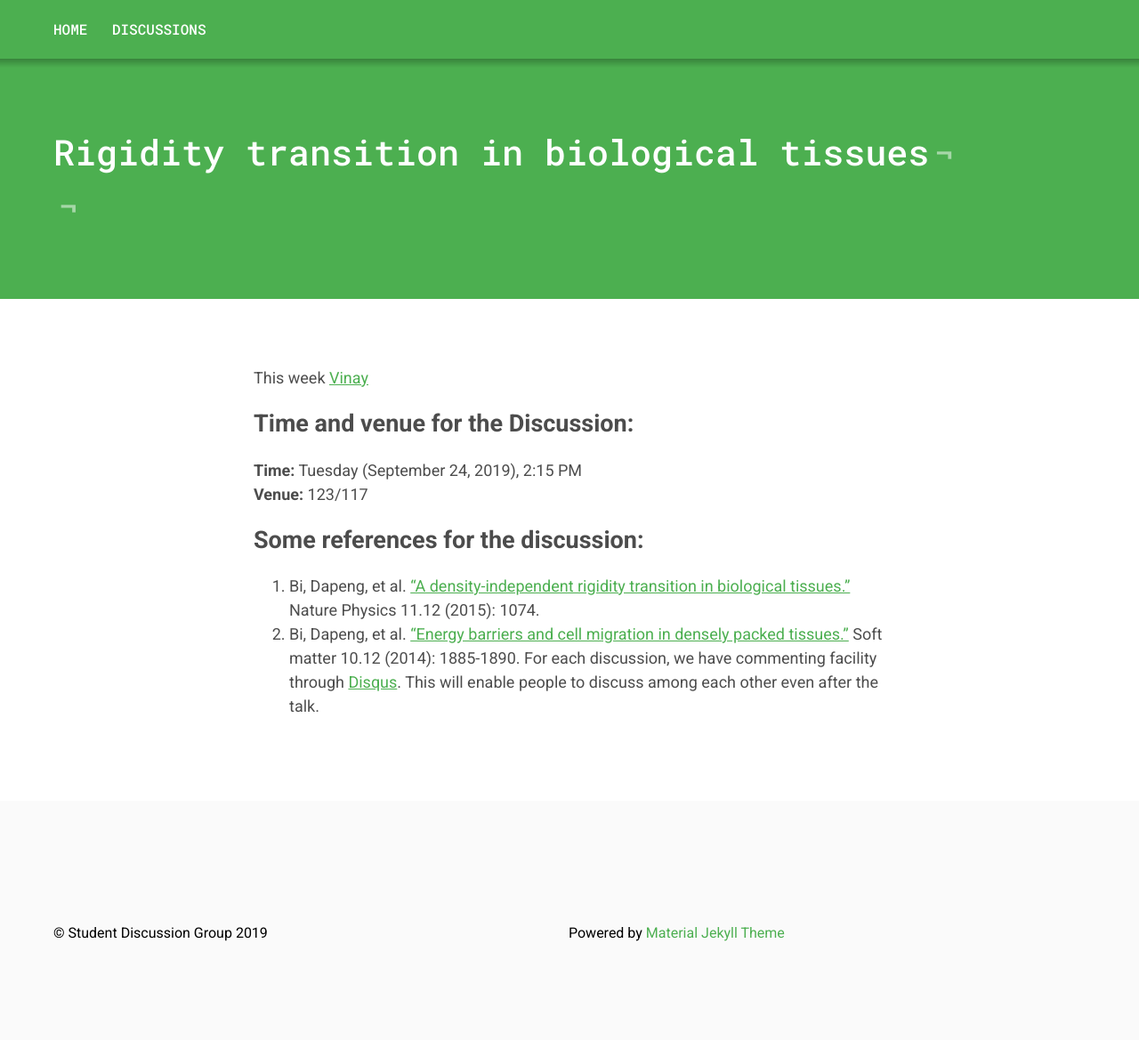
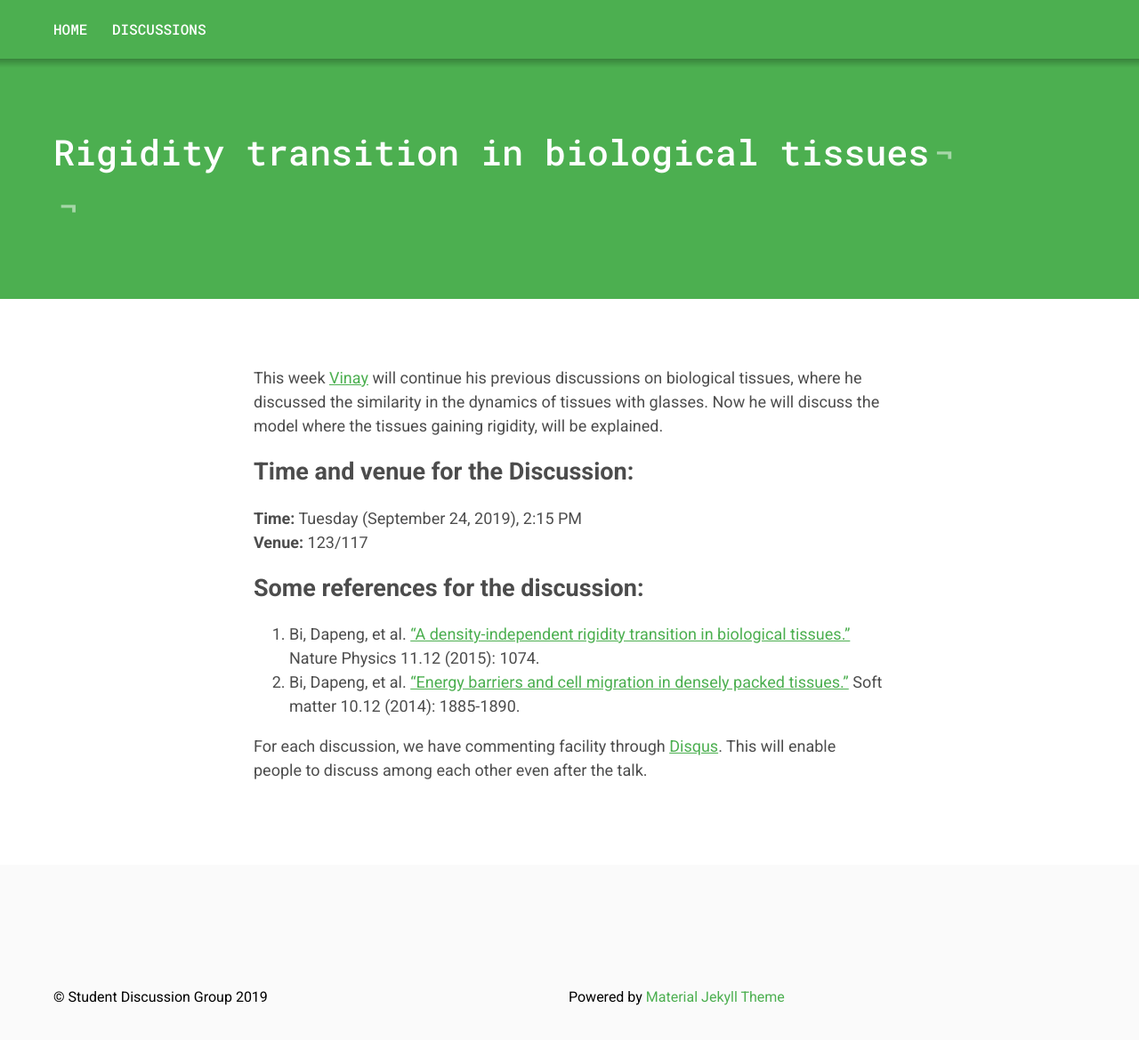
Before and after one commit to vinayphys/discussion2020, a Jekyll site: the page built from _posts/2019-09-24-Rigidity_transition.markdown, in a window 1280 px wide and 1272 px high. Shown: the top 1169 px of the window at 89% size. Built offline with Jekyll 4.4.1, drawn with Linux system fonts in a browser that asks for light colours; comment, search, counter and statistics services are not loaded.

Commit message:
Update 2019-09-24-Rigidity_transition.markdown

```diff
--- a/_posts/2019-09-24-Rigidity_transition.markdown
+++ b/_posts/2019-09-24-Rigidity_transition.markdown
@@ -3,7 +3,8 @@ layout: post
 title:  "Rigidity transition in biological tissues"
 date:   2019-09-17 18:52:21 -0500
 ---
-This week [Vinay](https://www.imsc.res.in/~vinayv/)
+This week [Vinay](https://www.imsc.res.in/~vinayv/) will continue his previous discussions on biological tissues, where he discussed the similarity in the dynamics of tissues with glasses. Now he will discuss the model where the tissues gaining rigidity, will be explained.
+
 ## Time and venue for the Discussion:
 **Time:** Tuesday (September 24, 2019), 2:15 PM
 **Venue:** 123/117
@@ -12,4 +13,6 @@ This week [Vinay](https://www.imsc.res.in/~vinayv/)
 
 1. Bi, Dapeng, et al. ["A density-independent rigidity transition in biological tissues."](https://www.nature.com/articles/nphys3471/) Nature Physics 11.12 (2015): 1074.
 2. Bi, Dapeng, et al. ["Energy barriers and cell migration in densely packed tissues."](https://pubs.rsc.org/en/content/articlehtml/2014/sm/c3sm52893f) Soft matter 10.12 (2014): 1885-1890.
+
+
 For each discussion, we have commenting facility through [Disqus](https://disqus.com/). This will enable people to discuss among each other even after the talk.
```
